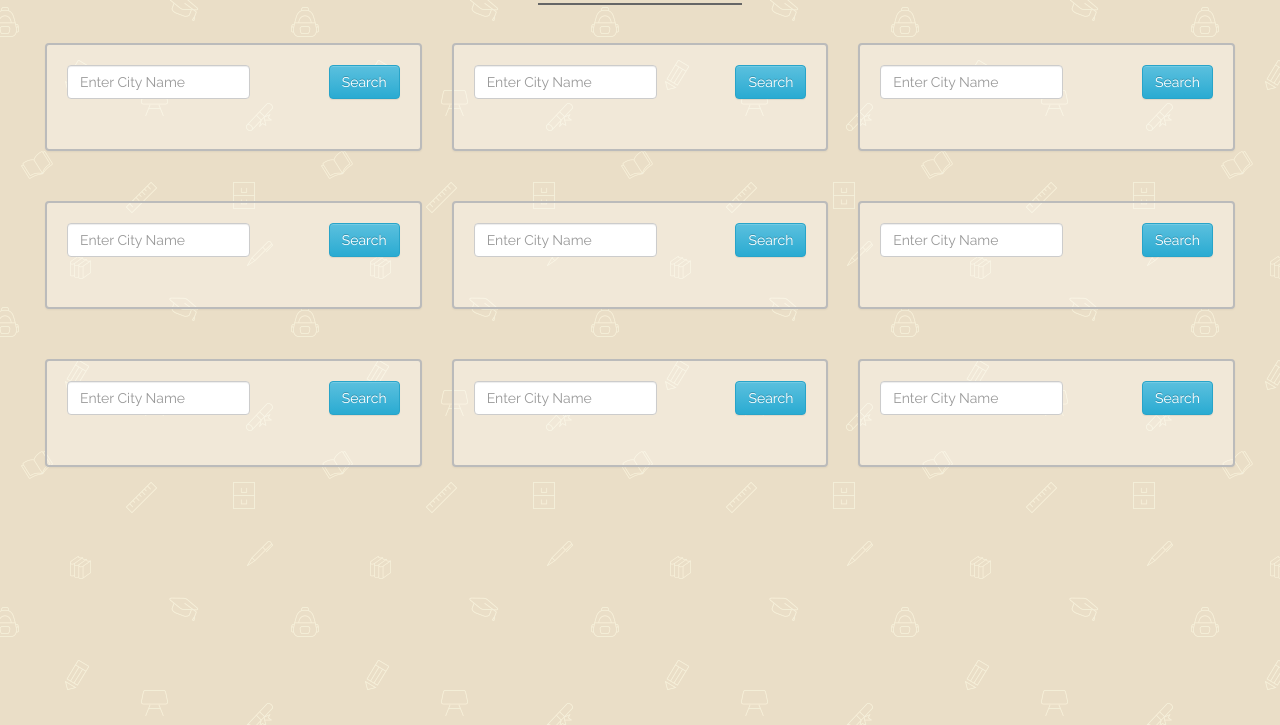
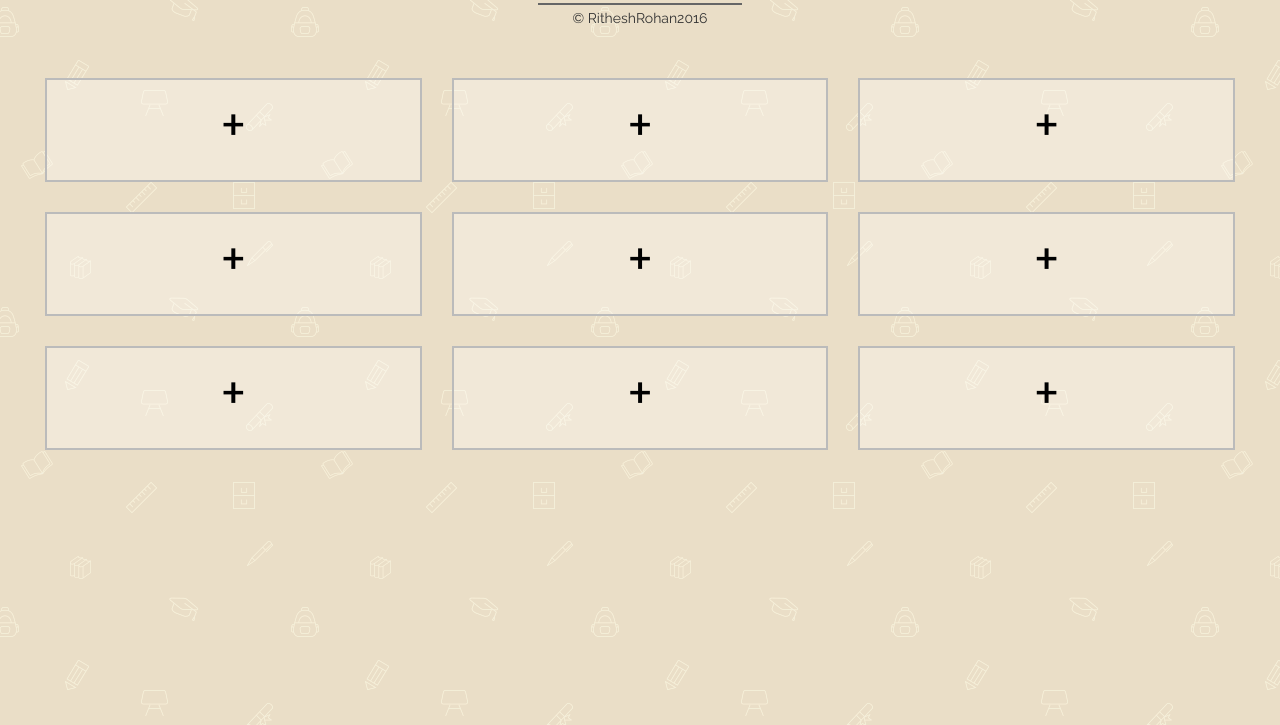
Before and after one commit to ritheshrohan/Weather-APP, a plain HTML site: page index.html in a window 1280 px wide. Shown: the part 75-800 px from the top of the page. Drawn offline with nearby package versions, Linux system fonts and the light colour scheme.

Commit message:
committed

```diff
--- a/css/style.css
+++ b/css/style.css
@@ -29,8 +29,30 @@ box-shadow: -1px 0px 35px -12px rgba(0,0,0,0.75);
 	font-size:2.4em;
 }
 
+.empty{
+	background: rgba(255,255,255,0.3);
+	border: 2px solid #bbb;
+	text-align: center;
+	font-size: 4.5em;
 
-.panel{
+	transition:all 0.23s ease;
+	}
+	.empty:hover{
+		transform: translateY(-2px);
+	}
+
+a{
+	color:black;
+}
+a:hover{
+	text-decoration: none;
+	color: white;
+
+}
+
+
+
+.panel {
 	border: 2px solid #bbb;
 	padding:20px;
 }
@@ -62,7 +84,7 @@ font-size: 2.9em;
 }
 
 .sunny{
-	background:url("http://www.suitsbysuits.com/assets/htmlimages/iStock_Sunny_Sky_with_Grass_000005407896Small.jpg");
+	background:url("http://i.giphy.com/vadsqiBwAM18c.gif");
 	background-size: cover;
 	background-repeat: no-repeat;
 }
@@ -70,7 +92,7 @@ font-size: 2.9em;
 
 
 .cloudy{
-	background:url("https://c1.staticflickr.com/7/6023/5975465375_9c089b6085_b.jpg");
+	background:url("http://i.giphy.com/UknxX483P7qkE.gif");
 	background-size: cover;
 	background-repeat: no-repeat;
 	color:white;
@@ -78,7 +100,7 @@ font-size: 2.9em;
 
 
 .haze{
-	background:url("https://upload.wikimedia.org/wikipedia/commons/1/17/Haze_in_Kuala_Lumpur.jpg");
+	background:url("http://i.giphy.com/10v3lzFmbemHv2.gif");
 	background-size: cover;
 	background-repeat: no-repeat;
 	color: white;
@@ -86,7 +108,7 @@ font-size: 2.9em;
 
 
 .rainy{
-	background:url("http://lemerg.com/data/wallpapers/38/691720.jpg");
+	background:url("http://i.giphy.com/11bKZchDgXQTZe.gif");
 	background-size: cover;
 	background-repeat: no-repeat;
 
@@ -94,7 +116,7 @@ font-size: 2.9em;
 }
 
 .snowy{
-	background:url("http://cdn1.theodysseyonline.com/files/2016/01/09/635879112155223228-319755513_635861833670816810507191518_6670-perfect-snow-1920x1080-nature-wallpaper.jpg");
+	background:url("http://i.giphy.com/12RAfAXFH8g5LG.gif");
 	background-size: cover;
 	background-repeat: no-repeat;
 
@@ -103,3 +125,7 @@ font-size: 2.9em;
 .class{
 background: none;
 }
+
+footer{
+	background: red;
+}
--- a/index.html
+++ b/index.html
@@ -33,7 +33,7 @@
 <div class="container-fluid">
 
   <center>
-  <span id="lead">Weather App</span>
+  <span id="lead">Weather App</span>  <p style="padding-top: 5px;"> &#169; RitheshRohan2016</p>
   </center>
 
   <br />
@@ -43,9 +43,17 @@
 
       <div class="col-md-4">
 
+      <a href="">
+       <div class="empty" ng-hide="showme" ng-click="showme=true">
+       <p>+</p>
+       </div>
+      </a>
 
-        <div class="panel panel-default" ng-class="class0" >
-  <div class="panel-body">
+        <div ng-show="showme" class="panel panel-default" ng-class="class0" >
+
+
+  <div  class="panel-body">
+
 
     	<div class="form-inline">
   	<form>
@@ -92,8 +100,13 @@
 
       <div class="col-md-4">
 
+      <a href="">
+       <div class="empty" ng-hide="showme1" ng-click="showme1=true">
+       <p>+</p>
+       </div>
+      </a>
 
-        <div class="panel panel-default" ng-class="class1" >
+        <div ng-show="showme1" class="panel panel-default" ng-class="class1" >
   <div class="panel-body">
 
     	<div class="form-inline">
@@ -140,8 +153,13 @@
 
       <div class="col-md-4">
 
+      <a href="">
+       <div class="empty" ng-hide="showme2" ng-click="showme2=true">
+       <p>+</p>
+       </div>
+      </a>
 
-        <div class="panel panel-default" ng-class="class2" >
+        <div ng-show="showme2" class="panel panel-default" ng-class="class2" >
   <div class="panel-body">
 
     	<div class="form-inline">
@@ -194,7 +212,14 @@
       <div class="col-md-4">
 
 
-        <div class="panel panel-default" ng-class="class3" >
+      <a href="">
+       <div class="empty" ng-hide="showme3" ng-click="showme3=true">
+       <p>+</p>
+       </div>
+      </a>
+
+        <div ng-show="showme3" class="panel panel-default" ng-class="class3" >
+
   <div class="panel-body">
 
       <div class="form-inline">
@@ -242,8 +267,13 @@
 
       <div class="col-md-4">
 
+      <a href="">
+       <div class="empty" ng-hide="showme4" ng-click="showme4=true">
+       <p>+</p>
+       </div>
+      </a>
 
-        <div class="panel panel-default" ng-class="class4" >
+        <div ng-show="showme4" class="panel panel-default" ng-class="class4" >
   <div class="panel-body">
 
       <div class="form-inline">
@@ -290,8 +320,13 @@
 
       <div class="col-md-4">
 
+      <a href="">
+       <div class="empty" ng-hide="showme5" ng-click="showme5=true">
+       <p>+</p>
+       </div>
+      </a>
 
-        <div class="panel panel-default" ng-class="class5" >
+        <div ng-show="showme5" class="panel panel-default" ng-class="class5" >
   <div class="panel-body">
 
       <div class="form-inline">
@@ -341,8 +376,13 @@
 
       <div class="col-md-4">
 
+      <a href="">
+       <div class="empty" ng-hide="showme6" ng-click="showme6=true">
+       <p>+</p>
+       </div>
+      </a>
 
-        <div class="panel panel-default" ng-class="class6" >
+        <div ng-show="showme6" class="panel panel-default" ng-class="class6" >
   <div class="panel-body">
 
       <div class="form-inline">
@@ -390,8 +430,13 @@
 
       <div class="col-md-4">
 
+      <a href="">
+       <div class="empty" ng-hide="showme7" ng-click="showme7=true">
+       <p>+</p>
+       </div>
+      </a>
 
-        <div class="panel panel-default" ng-class="class7" >
+        <div ng-show="showme7" class="panel panel-default" ng-class="class7" >
   <div class="panel-body">
 
       <div class="form-inline">
@@ -439,7 +484,14 @@
       <div class="col-md-4">
 
 
-        <div class="panel panel-default" ng-class="class8" >
+      <a href="">
+       <div class="empty" ng-hide="showme8" ng-click="showme8=true">
+       <p>+</p>
+       </div>
+      </a>
+
+        <div ng-show="showme8" class="panel panel-default" ng-class="class8" >
+
   <div class="panel-body">
 
       <div class="form-inline">
@@ -485,5 +537,6 @@
 
 
 	</div> <!-- End of container-->
+
   </body>
 </html>
--- a/js/app.js
+++ b/js/app.js
@@ -1,9 +1,11 @@
 angular.module('weatherApp', [])
-  .controller('weatherController', function($scope, $http){
+  .controller('weatherController', function($scope, $http, $interval){
 
-    //getting data from openweathermapAPI
+    //getting data from openweathermapAPI and calling at 30 second intervals
+    $interval(
 
 	$scope.fetch = function(value) {
+
 
 		if(value==1)
 
@@ -56,6 +58,9 @@ angular.module('weatherApp', [])
 //Weather allotment based on keywords
 
 	$scope.weather = JSON.stringify($scope.details);
+
+	if(!$scope.details) alert("please Enter a proper City Name");
+
 
 		if($scope.weather.match("haze") || $scope.weather.match("fog") || $scope.weather.match("smoke"))
 			{
@@ -143,7 +148,7 @@ angular.module('weatherApp', [])
 		});
 
 
-	} //end of fetch function
+	},30000); //end of fetch function
 
 
 
```
Also changed, not shown: 1 other file.
